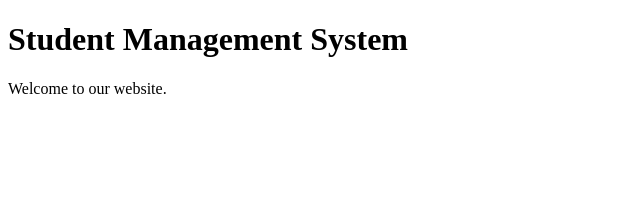
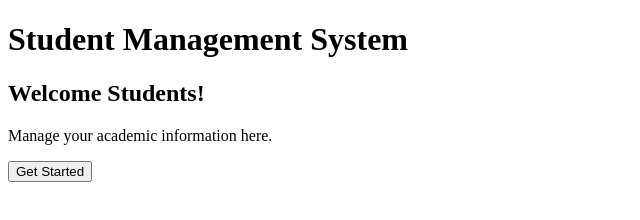
Before and after one commit to 2500030790/end_sem_lab, a plain HTML site: page index.html in a window 1280 px wide. Shown: the whole page, without its empty margins (0-640 px from the left). Drawn offline with Linux system fonts and the light colour scheme.

Commit message:
Added home page feature

```diff
--- a/index.html
+++ b/index.html
@@ -6,7 +6,12 @@
 <body>
 
     <h1>Student Management System</h1>
-    <p>Welcome to our website.</p>
+
+    <h2>Welcome Students!</h2>
+
+    <p>Manage your academic information here.</p>
+
+    <button>Get Started</button>
 
 </body>
 </html>
```
